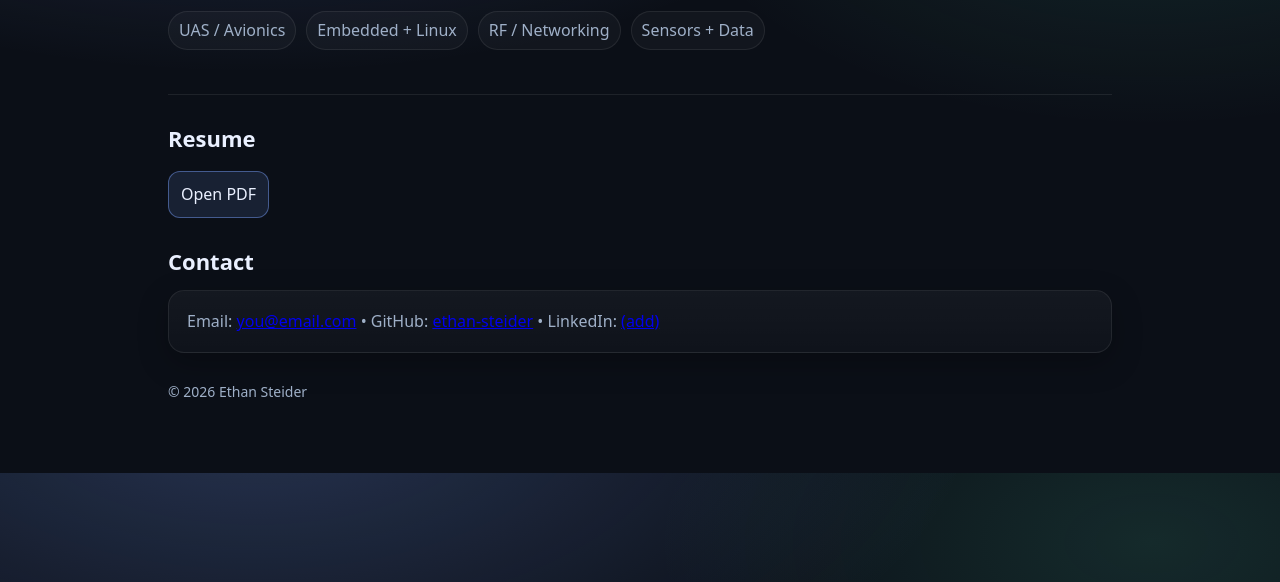
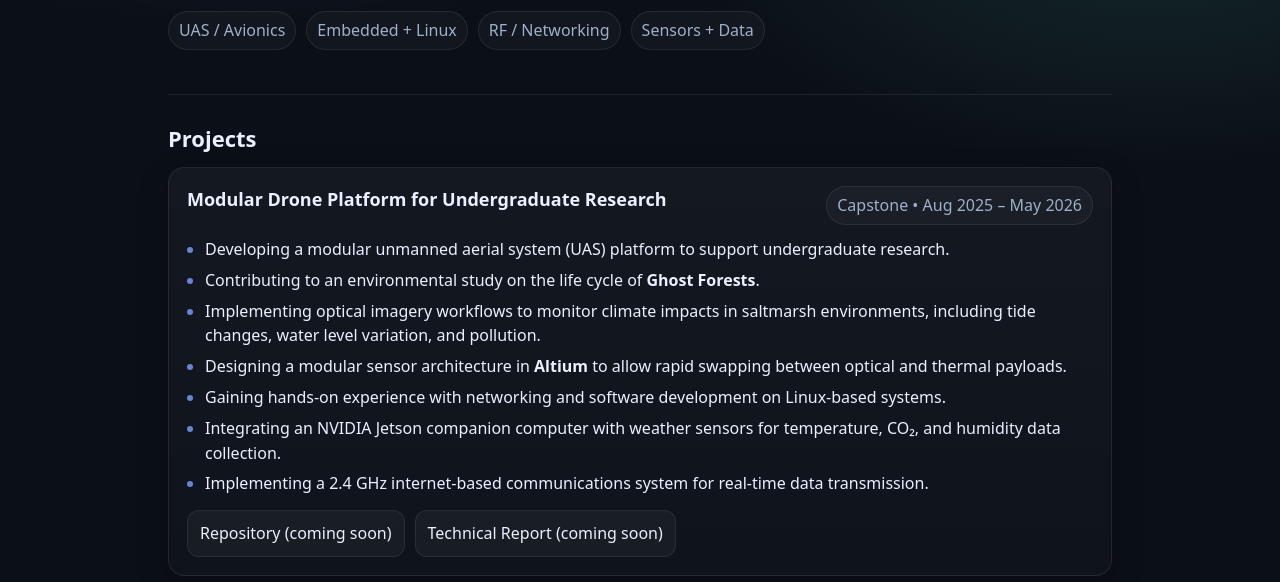
Before and after one commit to ethan-steider/Engineering_Portfolio, a plain HTML site: page index.html in a window 1280 px wide. Shown: the part 218-800 px from the top of the page. Drawn offline with Linux system fonts and the light colour scheme.

Commit message:
adding project 1

```diff
--- a/index.html
+++ b/index.html
@@ -36,6 +36,32 @@
 
     <hr />
 
+    <section id="projects" class="section">
+  <h2>Projects</h2>
+
+  <article class="card">
+    <div class="card-head">
+      <h3>Modular Drone Platform for Undergraduate Research</h3>
+      <span class="tag">Capstone • Aug 2025 – May 2026</span>
+    </div>
+
+    <ul>
+      <li>Developing a modular unmanned aerial system (UAS) platform to support undergraduate research.</li>
+      <li>Contributing to an environmental study on the life cycle of <strong>Ghost Forests</strong>.</li>
+      <li>Implementing optical imagery workflows to monitor climate impacts in saltmarsh environments, including tide changes, water level variation, and pollution.</li>
+      <li>Designing a modular sensor architecture in <strong>Altium</strong> to allow rapid swapping between optical and thermal payloads.</li>
+      <li>Gaining hands-on experience with networking and software development on Linux-based systems.</li>
+      <li>Integrating an NVIDIA Jetson companion computer with weather sensors for temperature, CO₂, and humidity data collection.</li>
+      <li>Implementing a 2.4 GHz internet-based communications system for real-time data transmission.</li>
+    </ul>
+
+    <div class="links">
+      <a class="btn ghost" aria-disabled="true">Repository (coming soon)</a>
+      <a class="btn ghost" aria-disabled="true">Technical Report (coming soon)</a>
+    </div>
+  </article>
+</section>
+
     <section id="resume" class="section">
       <h2>Resume</h2>
       <p><a class="btn" href="resume.pdf" target="_blank" rel="noopener">Open PDF</a></p>
```
